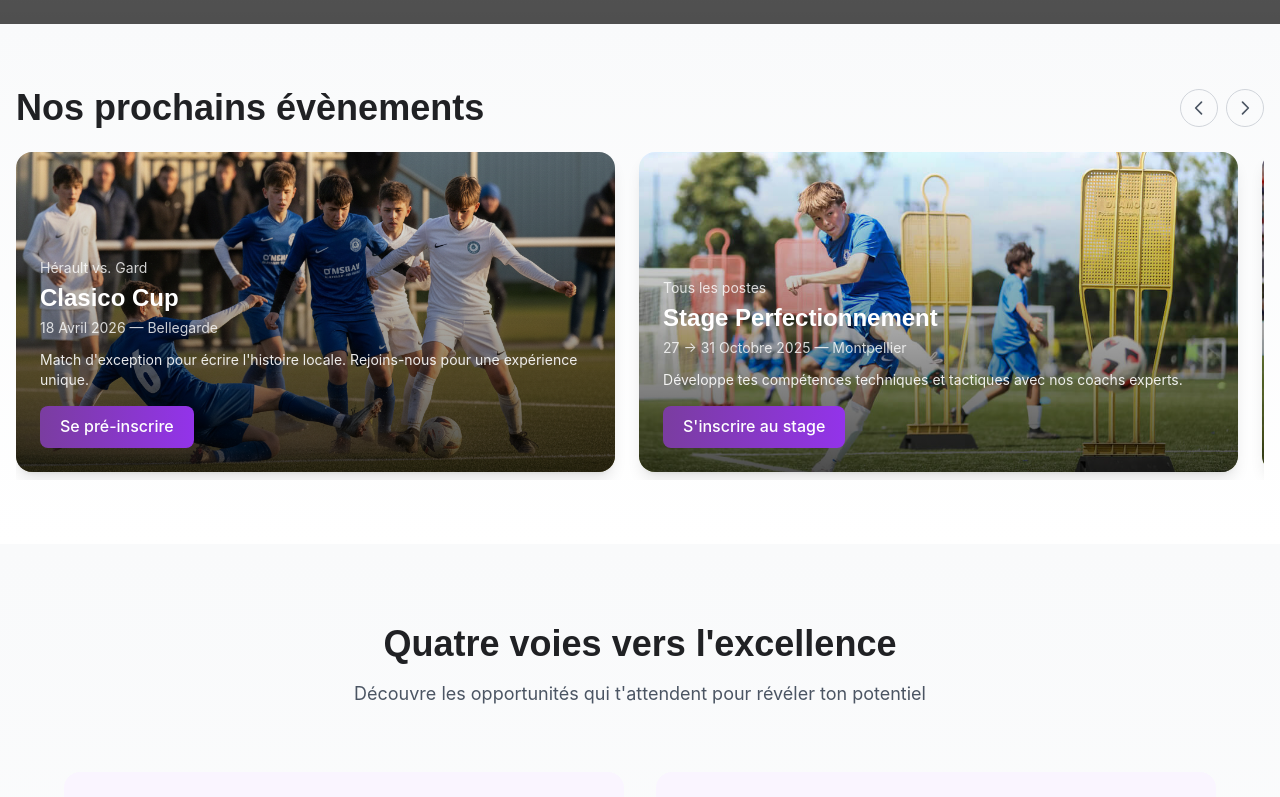
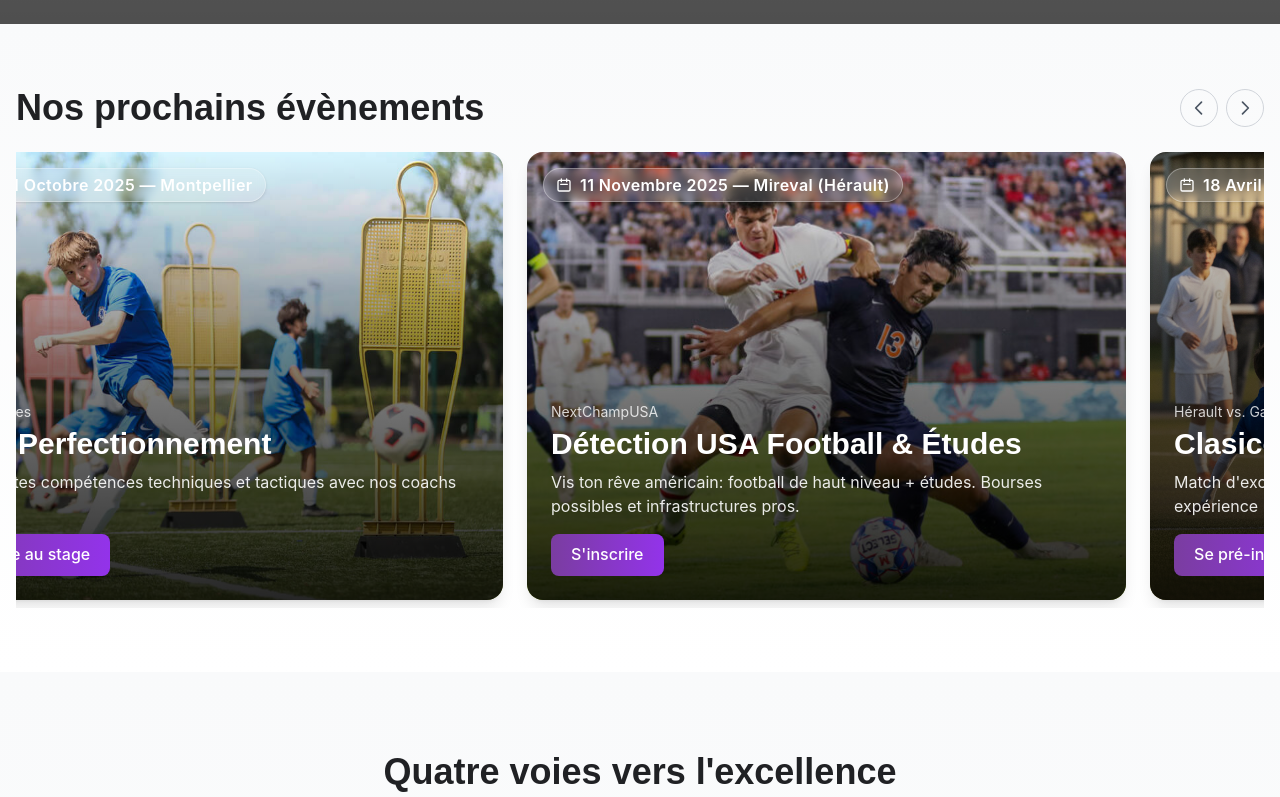
Before and after one commit to Rafikellou/mfr, a Next.js app: page / in a window 1280 px wide. Shown: the part 696-1493 px from the top of the page. Built offline with nearby package versions, Linux system fonts and the light colour scheme; grey boxes are pictures that could not be loaded.

Commit message:
Slider événements: hauteur accrue, autoplay 3s (stop après interaction), scrollbar masquée, tri chronologique, badge date visible

```diff
--- a/src/components/UpcomingEventsSlider.tsx
+++ b/src/components/UpcomingEventsSlider.tsx
@@ -2,7 +2,7 @@
 
 import Image from "next/image"
 import Link from "next/link"
-import { useRef } from "react"
+import { useEffect, useRef, useState } from "react"
 
 type EventCard = {
   title: string
@@ -14,10 +14,12 @@ type EventCard = {
   ctaLabel: string
   href: string
   external?: boolean
+  sortDate: string // YYYY-MM-DD for ordering
 }
 
 export default function UpcomingEventsSlider() {
   const sliderRef = useRef<HTMLDivElement>(null)
+  const [autoPlay, setAutoPlay] = useState(true)
 
   const events: EventCard[] = [
     {
@@ -29,6 +31,7 @@ export default function UpcomingEventsSlider() {
       description: "Match d'exception pour écrire l'histoire locale. Rejoins-nous pour une expérience unique.",
       ctaLabel: "Se pré-inscrire",
       href: "/clasico-cup",
+      sortDate: "2026-04-18",
     },
     {
       title: "Stage Perfectionnement",
@@ -40,6 +43,7 @@ export default function UpcomingEventsSlider() {
       ctaLabel: "S'inscrire au stage",
       href: "https://www.payasso.fr/monptellier-football-racing/stage-perfectionnement-toussaint-2025",
       external: true,
+      sortDate: "2025-10-27",
     },
     {
       title: "Détection USA Football & Études",
@@ -52,14 +56,61 @@ export default function UpcomingEventsSlider() {
       ctaLabel: "S'inscrire",
       href: "https://www.payasso.fr/montpellier-football-racing/detection-usa-nov-2025",
       external: true,
+      sortDate: "2025-11-11",
     },
   ]
+
+  // Order events from nearest to farthest
+  const eventsSorted = [...events].sort(
+    (a, b) => new Date(a.sortDate).getTime() - new Date(b.sortDate).getTime(),
+  )
 
   const scrollByAmount = (amount: number) => {
     const el = sliderRef.current
     if (!el) return
     el.scrollBy({ left: amount, behavior: "smooth" })
   }
+
+  // Auto-slide every 3s until user interacts
+  useEffect(() => {
+    if (!autoPlay) return
+    const el = sliderRef.current
+    if (!el) return
+
+    const getStep = () => {
+      const card = el.querySelector<HTMLDivElement>(".event-card")
+      if (!card) return 400
+      const gap = 24 // gap-6
+      return card.offsetWidth + gap
+    }
+
+    const interval = setInterval(() => {
+      const step = getStep()
+      const maxScroll = el.scrollWidth - el.clientWidth
+      const nextLeft = Math.min(el.scrollLeft + step, maxScroll)
+      // if at end, go back to start for a loop effect
+      if (el.scrollLeft >= maxScroll - 10) {
+        el.scrollTo({ left: 0, behavior: "smooth" })
+      } else {
+        el.scrollTo({ left: nextLeft, behavior: "smooth" })
+      }
+    }, 3000)
+
+    return () => clearInterval(interval)
+  }, [autoPlay])
+
+  // Stop autoplay on user interaction (pointer down or scroll by arrows/links)
+  useEffect(() => {
+    const el = sliderRef.current
+    if (!el) return
+    const stop = () => setAutoPlay(false)
+    el.addEventListener("pointerdown", stop, { passive: true })
+    el.addEventListener("touchstart", stop, { passive: true })
+    return () => {
+      el.removeEventListener("pointerdown", stop)
+      el.removeEventListener("touchstart", stop)
+    }
+  }, [])
 
   return (
     <section className="py-16 bg-gradient-to-b from-gray-50 to-white">
@@ -69,7 +120,10 @@ export default function UpcomingEventsSlider() {
           <div className="hidden md:flex gap-2">
             <button
               aria-label="Précédent"
-              onClick={() => scrollByAmount(-400)}
+              onClick={() => {
+                setAutoPlay(false)
+                scrollByAmount(-400)
+              }}
               className="p-2 rounded-full border border-gray-300 text-gray-600 hover:bg-gray-100"
             >
               <svg className="w-5 h-5" fill="none" stroke="currentColor" viewBox="0 0 24 24">
@@ -78,7 +132,10 @@ export default function UpcomingEventsSlider() {
             </button>
             <button
               aria-label="Suivant"
-              onClick={() => scrollByAmount(400)}
+              onClick={() => {
+                setAutoPlay(false)
+                scrollByAmount(400)
+              }}
               className="p-2 rounded-full border border-gray-300 text-gray-600 hover:bg-gray-100"
             >
               <svg className="w-5 h-5" fill="none" stroke="currentColor" viewBox="0 0 24 24">
@@ -98,21 +155,30 @@ export default function UpcomingEventsSlider() {
 
           <div
             ref={sliderRef}
-            className="flex gap-6 overflow-x-auto snap-x snap-mandatory scrollbar-hide pb-2"
+            className="no-scrollbar flex gap-6 overflow-x-auto snap-x snap-mandatory pb-2"
+            onClick={() => setAutoPlay(false)}
           >
-            {events.map((ev, idx) => (
+            {eventsSorted.map((ev, idx) => (
               <div
                 key={idx}
-                className="snap-start shrink-0 w-[88%] md:w-[68%] lg:w-[48%]"
+                className="event-card snap-start shrink-0 w-[88%] md:w-[68%] lg:w-[48%]"
               >
-                <div className="relative h-80 rounded-2xl overflow-hidden shadow-lg">
+                <div className="relative h-96 md:h-[28rem] rounded-2xl overflow-hidden shadow-lg">
                   <Image src={ev.image} alt={ev.title} fill className="object-cover" />
-                  <div className="absolute inset-0 bg-gradient-to-t from-black/70 via-black/30 to-transparent" />
+                  <div className="absolute inset-0 bg-gradient-to-t from-black/85 via-black/50 to-transparent" />
+                  {/* Date badge */}
+                  <div className="absolute top-4 left-4 z-10">
+                    <div className="inline-flex items-center gap-2 px-3 py-1 rounded-full bg-white/15 backdrop-blur-sm border border-white/30 text-white shadow">
+                      <svg className="w-4 h-4" fill="none" stroke="currentColor" viewBox="0 0 24 24">
+                        <path strokeLinecap="round" strokeLinejoin="round" strokeWidth={2} d="M8 7V3m8 4V3m-9 8h10M5 21h14a2 2 0 002-2V7a2 2 0 00-2-2H5a2 2 0 00-2 2v12a2 2 0 002 2z" />
+                      </svg>
+                      <span className="text-sm md:text-base font-semibold tracking-wide">{ev.date}</span>
+                    </div>
+                  </div>
                   <div className="absolute bottom-0 left-0 right-0 p-6 text-white">
                     <div className="text-sm text-white/80 mb-1">{ev.subtitle}</div>
-                    <h3 className="text-2xl font-bold mb-1">{ev.title}</h3>
-                    <div className="text-sm text-white/80 mb-3">{ev.date}</div>
-                    <p className="text-white/90 text-sm mb-4 line-clamp-2">{ev.description}</p>
+                    <h3 className="text-2xl md:text-3xl font-bold mb-2">{ev.title}</h3>
+                    <p className="text-white/90 text-sm md:text-base mb-4 line-clamp-2">{ev.description}</p>
                     {ev.external ? (
                       <a
                         href={ev.href}
@@ -139,6 +205,11 @@ export default function UpcomingEventsSlider() {
           </div>
         </div>
       </div>
+      {/* Hide horizontal scrollbar */}
+      <style jsx>{`
+        .no-scrollbar::-webkit-scrollbar { display: none; }
+        .no-scrollbar { -ms-overflow-style: none; scrollbar-width: none; }
+      `}</style>
     </section>
   )
 }
```
